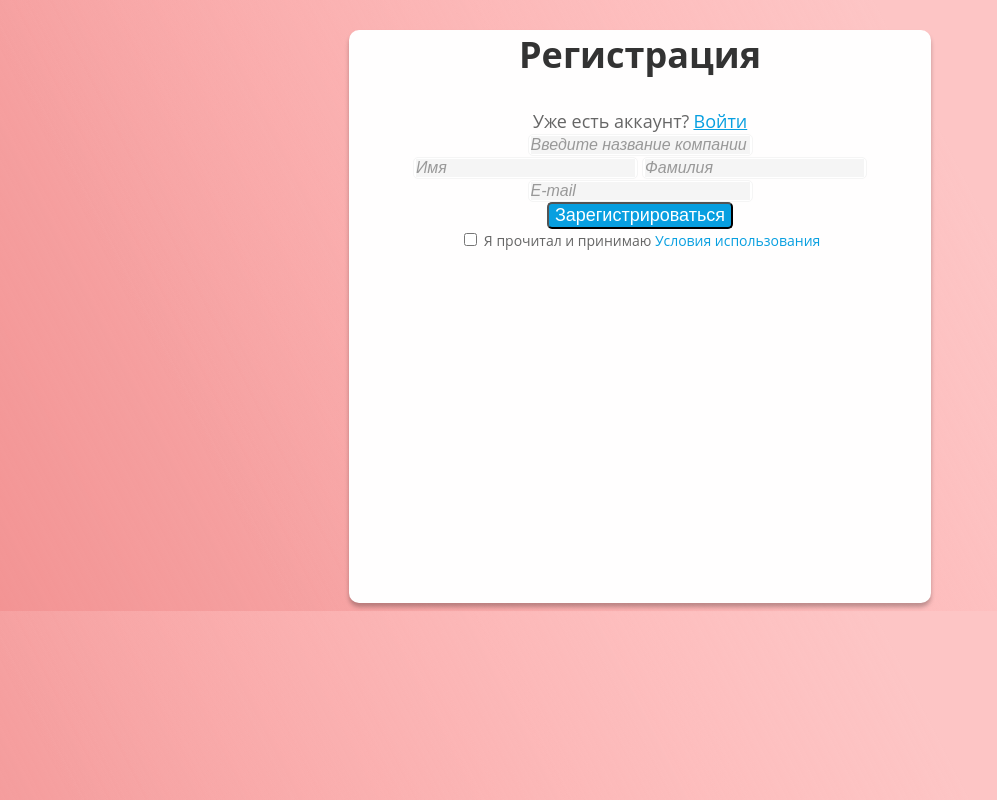
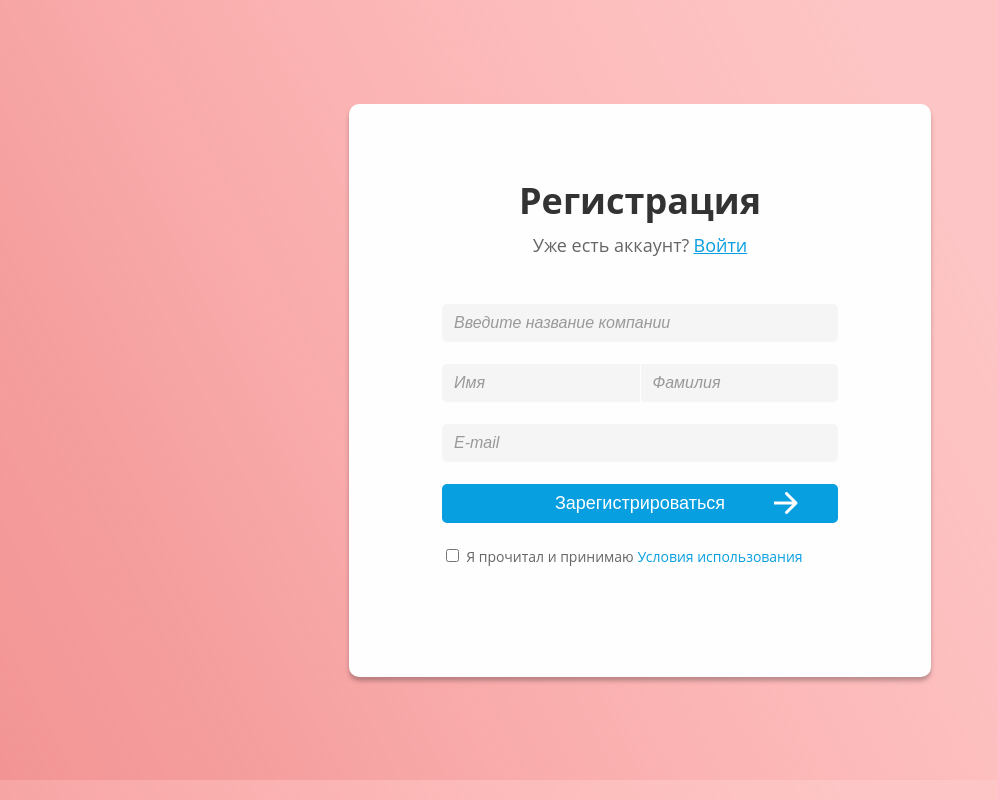
Before and after one commit to Deadmanch/html-css-dz, a plain HTML site: page 2-Form/index.html in a window 1280 px wide. Shown: the whole page, without its empty margins (0-997 px from the left). Drawn offline with Linux system fonts and the light colour scheme.

Commit message:
Выполнен урок №7

```diff
--- a/2-Form/css/styles.css
+++ b/2-Form/css/styles.css
@@ -1,28 +1,43 @@
+* {
+	box-sizing: border-box;
+}
 html {
+	font-family: 'Open Sans', sans-serif;
+}
+body {
 	background: linear-gradient(243deg, #fdc5c5 25.45%, rgba(242, 152, 222, 0) 100%),
 		linear-gradient(243deg, #ffa5a5 32.96%, rgba(255, 255, 255, 0) 82.03%), #f39494;
-	font-family: 'Open Sans', sans-serif;
+	margin: 0;
+	padding: 0;
 }
-
+.container {
+	display: flex;
+	justify-content: center;
+	align-items: center;
+	height: calc(100vh - 20px);
+}
 main {
 	width: 100%;
 	max-width: 582px;
 	min-height: 573px;
 	border-radius: 10px;
 	background: #fffefe;
-
 	box-shadow: 0px 4px 4px 0px rgba(0, 0, 0, 0.25);
-	margin: 0 auto;
+	padding: 72px 93px 91px;
+}
+.form-title {
 	text-align: center;
+	margin-bottom: 47px;
 }
-
 h2 {
 	color: #333;
 	font-size: 36px;
 	font-weight: 700;
+	margin: 0 0 8px 0;
+	text-align: center;
 }
 
-span {
+.form-title span {
 	color: #666;
 	font-size: 18px;
 	font-weight: 400;
@@ -33,31 +48,73 @@ a {
 	font-size: 18px;
 	font-weight: 400;
 	text-decoration-line: underline;
+	transition: color 0.5s;
+}
+a:hover,
+a:focus {
+	color: #056a96;
+}
+.container-form {
+	display: flex;
+	flex-direction: column;
+	gap: 22px;
 }
 
-input {
+.userInfo-container {
+	display: flex;
+	gap: 1px;
+}
+#userName {
+	border-radius: 5px 0 0 5px;
+}
+#userSurname {
+	border-radius: 0 5px 5px 0;
+}
+input[type]:not([type='checkbox']) {
 	color: #333;
 	font-size: 16px;
 	font-weight: 600;
 	border-radius: 5px;
 	border: 1px solid #f5f5f5;
-	background: #fff;
+	background: #f5f5f5;
+	padding: 9px 11px;
+	width: 100%;
 }
-
 input::placeholder {
 	color: #999;
 	font-size: 16px;
 	font-style: italic;
 	font-weight: 400;
-	background: #f5f5f5;
 }
-
+input[type='checkbox'] {
+	cursor: pointer;
+}
 button {
 	border-radius: 5px;
 	background: #089fe0;
 	color: #fff;
 	font-size: 18px;
 	font-weight: 400;
+	padding: 9px;
+	width: 100%;
+	border: none;
+	text-align: center;
+	position: relative;
+	cursor: pointer;
+	transition: background 0.5s;
+}
+
+button:hover,
+button:focus {
+	background: #0673a2;
+}
+button::after {
+	content: url(../img/arrow.svg);
+	width: 24px;
+	height: 24px;
+	position: absolute;
+	top: 7px;
+	right: 40px;
 }
 
 label {
--- a/2-Form/index.html
+++ b/2-Form/index.html
@@ -7,27 +7,30 @@
 		<title>Форма Регистрации</title>
 	</head>
 	<body>
+		<div class="container">
 			<main>
 				<form action="#">
+					<div class='form-title'>
 					<h2>Регистрация</h2>
 					<span>Уже есть аккаунт?</span>
 					<a href="#">Войти</a>
-				<div>
+					</div>
+					<div class='container-form'>
 						<input type="text" name="companyName" id="companyName" placeholder="Введите название компании" />
-				</div>
-				<div>
+					<div class='userInfo-container'>
 						<input type="text" name="userName" id="userName" placeholder="Имя" />
 						<input type="text" name="userSurname" id="userSurname" placeholder="Фамилия" />
 					</div>
-				<div>
 						<input type="email" name="userEmail" id="userEmail" placeholder="E-mail" />
-				</div>
 					<button type="submit">Зарегистрироваться</button>
 					<div>
 						<input type="checkbox" name="userAgree" id="userAgree" />
 						<label for="userAgree">Я прочитал и принимаю <a href="#">Условия использования</a></label>
 					</div>
+
 				</form>
+			</div>
 			</main>
+		</div>
 	</body>
 </html>
```
Also changed, not shown: 2-Form/img/arrow.svg (added). Lines whose indentation alone changed are shown as unchanged.
